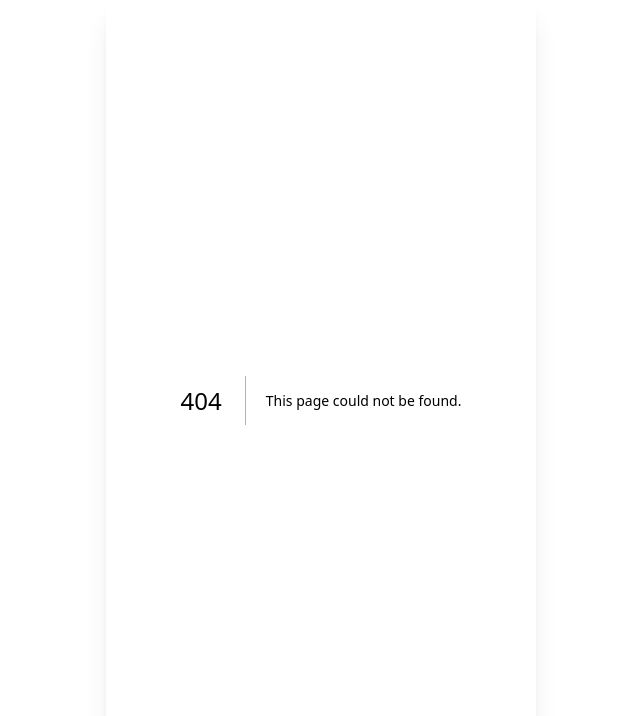
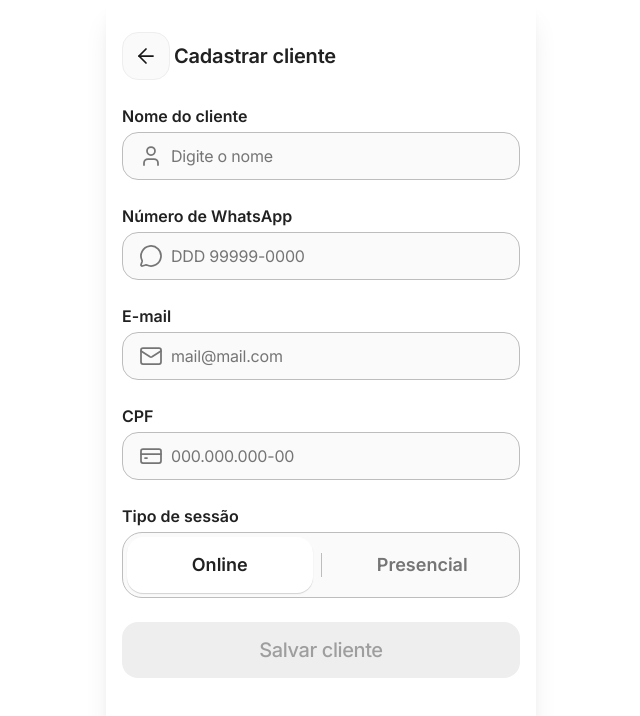
Before and after one commit to fabiostutt/lumo-app, a Next.js app: page /clients/new in a window 1280 px wide. Before the commit this address had no page. Shown: the top 716 px of the page, without its empty margins (319-959 px from the left). Built offline with nearby package versions, Linux system fonts and the light colour scheme.

Commit message:
add client registration screen with server action, wire dashboard button to it

```diff
--- /dev/null
+++ b/src/app/clients/new/page.tsx
@@ -0,0 +1,24 @@
+import Link from "next/link";
+import { ArrowLeft } from "lucide-react";
+import ClientForm from "@/components/ClientForm";
+
+export default function NewClientPage() {
+  return (
+    <div className="flex w-full flex-col gap-[var(--slot-gap-base,24px)] bg-[var(--surface-base,white)] p-[var(--screen-padding,16px)] pt-[var(--spacing-xl,24px)]">
+      <div className="flex items-center gap-[var(--spacing-xs,8px)]">
+        <Link
+          href="/dashboard"
+          className="flex size-[48px] items-center justify-center rounded-[var(--border-radius-lg,16px)] border-[length:var(--border-width-xxs,1px)] border-solid border-[var(--border-subtlest,#eee)] bg-[var(--surface-subtle,#fafafa)]"
+          aria-label="Voltar"
+        >
+          <ArrowLeft size={24} strokeWidth={1.75} />
+        </Link>
+        <h1 className="text-[20px] font-semibold leading-[28px] tracking-[-0.2px] text-[color:var(--content-base,#212121)]">
+          Cadastrar cliente
+        </h1>
+      </div>
+
+      <ClientForm />
+    </div>
+  );
+}
--- /dev/null
+++ b/src/components/ClientForm.tsx
@@ -0,0 +1,129 @@
+"use client";
+
+import { useState } from "react";
+import { User, MessageCircle, Mail, CreditCard } from "lucide-react";
+import { createClientAction } from "@/lib/actions/create-client";
+
+function TextField({
+  label,
+  name,
+  placeholder,
+  icon,
+  type = "text",
+  value,
+  onChange,
+}: {
+  label: string;
+  name: string;
+  placeholder: string;
+  icon: React.ReactNode;
+  type?: string;
+  value?: string;
+  onChange?: (value: string) => void;
+}) {
+  return (
+    <div className="flex w-full flex-col gap-[var(--input-gap,4px)]">
+      <label
+        htmlFor={name}
+        className="text-[16px] font-semibold leading-[24px] text-[color:var(--content-base,#212121)]"
+      >
+        {label}
+      </label>
+      <div className="flex h-[48px] w-full items-center gap-[var(--input-gap-inner,8px)] rounded-[var(--input-border-radius,16px)] border-[length:var(--input-border-width,0.5px)] border-solid border-[var(--input-default-border-default,#bdbdbd)] bg-[var(--input-default-surface,#fafafa)] px-[var(--input-padding,16px)]">
+        <span className="shrink-0 text-[color:var(--content-strongest,#757575)]">{icon}</span>
+        <input
+          id={name}
+          name={name}
+          type={type}
+          placeholder={placeholder}
+          value={value}
+          onChange={onChange ? (e) => onChange(e.target.value) : undefined}
+          className="flex-1 bg-transparent text-[16px] leading-[28px] tracking-[-0.2px] text-[color:var(--content-base,#212121)] outline-none placeholder:text-[color:var(--input-default-content-placeholder,#757575)]"
+        />
+      </div>
+    </div>
+  );
+}
+
+export default function ClientForm() {
+  const [name, setName] = useState("");
+  const [sessionType, setSessionType] = useState<"online" | "presencial">("online");
+
+  const isValid = name.trim().length > 0;
+
+  return (
+    <form action={createClientAction} className="flex w-full flex-col gap-[var(--slot-gap-base,24px)]">
+      <TextField
+        label="Nome do cliente"
+        name="name"
+        placeholder="Digite o nome"
+        icon={<User size={24} strokeWidth={1.75} />}
+        value={name}
+        onChange={setName}
+      />
+      <TextField
+        label="Número de WhatsApp"
+        name="whatsapp"
+        placeholder="DDD 99999-0000"
+        icon={<MessageCircle size={24} strokeWidth={1.75} />}
+      />
+      <TextField
+        label="E-mail"
+        name="email"
+        placeholder="mail@mail.com"
+        icon={<Mail size={24} strokeWidth={1.75} />}
+        type="email"
+      />
+      <TextField
+        label="CPF"
+        name="cpf"
+        placeholder="000.000.000-00"
+        icon={<CreditCard size={24} strokeWidth={1.75} />}
+      />
+
+      <div className="flex w-full flex-col gap-[var(--spacing-xs,8px)]">
+        <p className="text-[16px] font-semibold leading-[24px] text-[color:var(--content-base,#212121)]">
+          Tipo de sessão
+        </p>
+        <div className="flex w-full items-center gap-[var(--spacing-horizontal-sm,8px)] rounded-[var(--border-radius-20,20px)] border-[length:var(--border-width-xxs,1px)] border-solid border-[var(--border-subtle,#bdbdbd)] bg-[var(--surface-subtle,#fafafa)] p-[var(--spacing-padding-xs,4px)]">
+          <button
+            type="button"
+            onClick={() => setSessionType("online")}
+            className={`flex flex-1 items-center justify-center gap-[var(--spacing-md,16px)] rounded-[var(--border-radius-lg,16px)] p-[var(--spacing-md,16px)] text-[18px] font-semibold leading-[24px] ${
+              sessionType === "online"
+                ? "bg-white text-[color:var(--content-base,#212121)] shadow-[0px_1px_1px_rgba(0,0,0,0.16)]"
+                : "text-[color:var(--content-strongest,#757575)]"
+            }`}
+          >
+            Online
+          </button>
+          <div className="h-[24px] w-px shrink-0 bg-[var(--content-strong,#bdbdbd)]" />
+          <button
+            type="button"
+            onClick={() => setSessionType("presencial")}
+            className={`flex flex-1 items-center justify-center gap-[var(--spacing-md,16px)] rounded-[var(--border-radius-lg,16px)] p-[var(--spacing-md,16px)] text-[18px] font-semibold leading-[24px] ${
+              sessionType === "presencial"
+                ? "bg-white text-[color:var(--content-base,#212121)] shadow-[0px_1px_1px_rgba(0,0,0,0.16)]"
+                : "text-[color:var(--content-strongest,#757575)]"
+            }`}
+          >
+            Presencial
+          </button>
+        </div>
+        <input type="hidden" name="sessionType" value={sessionType} />
+      </div>
+
+      <button
+        type="submit"
+        disabled={!isValid}
+        className={`flex h-[56px] w-full items-center justify-center gap-[var(--button-gap,8px)] rounded-[var(--button-border-radius-large,16px)] px-[var(--button-padding,16px)] text-[20px] font-medium leading-[24px] tracking-[-0.4px] ${
+          isValid
+            ? "bg-[var(--button-primary-surface-enabled,#212121)] text-[color:var(--button-primary-content-enabled,#fafafa)]"
+            : "bg-[var(--button-primary-surface-disabled,#eee)] text-[color:var(--button-primary-content-disabled,#9e9e9e)]"
+        }`}
+      >
+        Salvar cliente
+      </button>
+    </form>
+  );
+}
--- a/src/components/Dashboard.tsx
+++ b/src/components/Dashboard.tsx
@@ -1,6 +1,7 @@
 "use client";
 
 import { useState } from "react";
+import { useRouter } from "next/navigation";
 import {
   ChevronLeft,
   ChevronRight,
@@ -314,6 +315,7 @@ export default function Dashboard({
   onToggleNotifications,
   onMarkCompleted,
 }: DashboardProps) {
+  const router = useRouter();
   const [sheetMeeting, setSheetMeeting] = useState<Meeting | null>(null);
 
   function handleToggleNotifications(id: string, value: boolean) {
@@ -329,7 +331,7 @@ export default function Dashboard({
 
           <div className="flex w-full items-start justify-between">
             <QuickActionButton icon={<Clock size={24} strokeWidth={1.75} />} label="Agendar" primary onClick={onSchedule} />
-            <QuickActionButton icon={<UserPlus size={24} strokeWidth={1.75} />} label="Novo cliente" onClick={onNewClient} />
+            <QuickActionButton icon={<UserPlus size={24} strokeWidth={1.75} />} label="Novo cliente" onClick={onNewClient ?? (() => router.push("/clients/new"))} />
             <QuickActionButton icon={<User size={24} strokeWidth={1.75} />} label="Clientes" onClick={onClients} />
             <QuickActionButton
               icon={<Bell size={24} strokeWidth={1.75} />}
--- /dev/null
+++ b/src/lib/actions/create-client.ts
@@ -0,0 +1,37 @@
+"use server";
+
+import { createClient } from "@/lib/supabase/server";
+import { redirect } from "next/navigation";
+
+export async function createClientAction(formData: FormData) {
+  const supabase = await createClient();
+
+  const {
+    data: { user },
+  } = await supabase.auth.getUser();
+
+  if (!user) throw new Error("Usuário não autenticado");
+
+  const name = String(formData.get("name") || "").trim();
+  const whatsapp = String(formData.get("whatsapp") || "").trim();
+  const email = String(formData.get("email") || "").trim();
+  const cpf = String(formData.get("cpf") || "").trim();
+  const sessionType = String(formData.get("sessionType") || "online");
+
+  if (!name) {
+    throw new Error("Nome é obrigatório");
+  }
+
+  const { error } = await supabase.from("clients").insert({
+    owner_id: user.id,
+    name,
+    whatsapp: whatsapp || null,
+    email: email || null,
+    cpf: cpf || null,
+    session_type: sessionType,
+  });
+
+  if (error) throw error;
+
+  redirect("/dashboard");
+}
```
